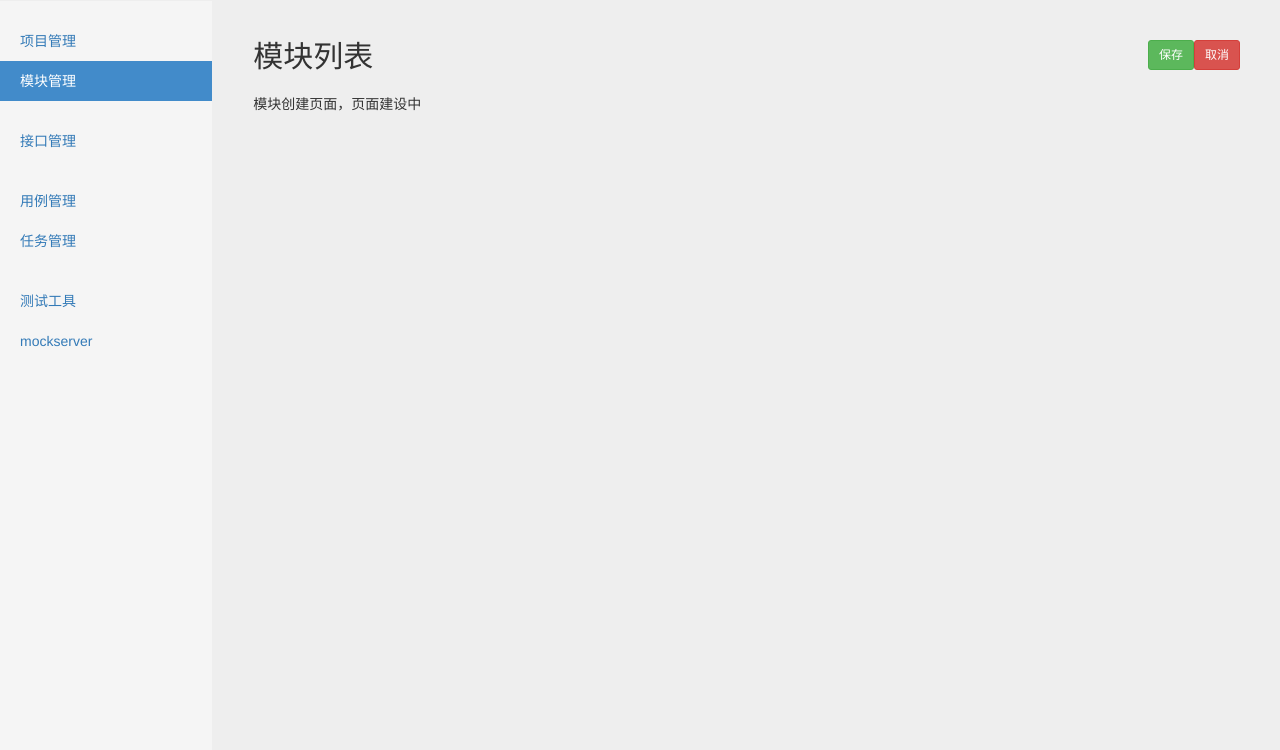
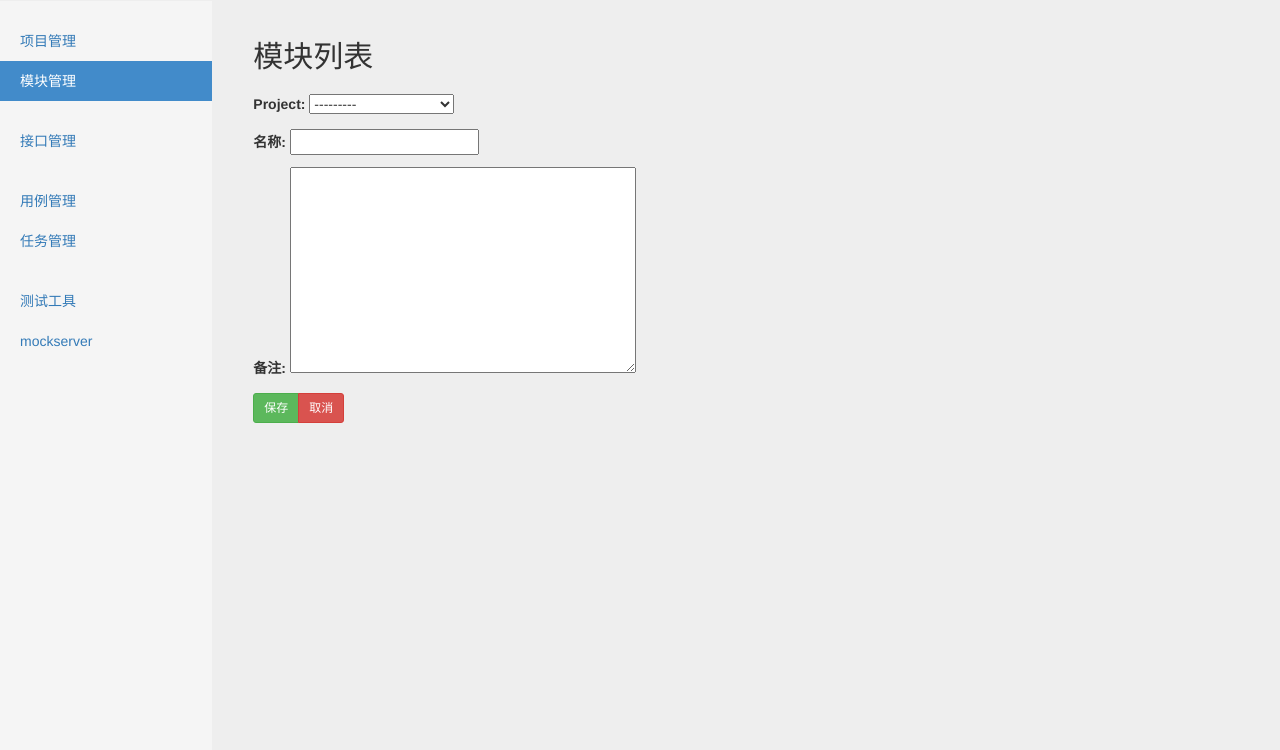
Before and after one commit to buruizhao/test_dev_sample, a Django app: page /project/project_module_create/ in a window 1280 px wide. Shown: the part 50-800 px from the top of the page. Run offline with Django 3.2, Linux system fonts and the light colour scheme; a user stored in the database is signed in; data comes from the database, SQL or seed files in the repository; both versions use the stored data as it was after the commit; some libraries are stand-ins or nearby versions.

Commit message:
实现表单的创建、修改、删除，及项目与模块切换

```diff
--- a/test_platform/project_app/forms.py
+++ b/test_platform/project_app/forms.py
@@ -1,5 +1,18 @@
 from django import forms
+from project_app.models import Project,Module
 
-class ProjectForm(forms.Form):
-	name = forms.CharField(max_length=100)
-	describe = forms.Textarea()
+# class ProjectForm(forms.Form):
+# 	name = forms.CharField(label='名称', max_length=100)
+# 	describe = forms.CharField(label='备注', widget=forms.Textarea)
+# 	status = forms.BooleanField(label='状态')
+
+class ProjectForm(forms.ModelForm):
+	class Meta:
+		model = Project
+		exclude = ['create_time','update_time']
+
+
+class ModuleForm(forms.ModelForm):
+	class Meta:
+		model = Module
+		exclude = ['create_time','update_time']
--- a/test_platform/project_app/models.py
+++ b/test_platform/project_app/models.py
@@ -14,6 +14,7 @@ class Project(models.Model):
 	def __str__(self):
 		return self.name
 
+
 #创建模块表
 class Module(models.Model):
 	project = models.ForeignKey(Project, on_delete=models.CASCADE)
--- a/test_platform/project_app/urls.py
+++ b/test_platform/project_app/urls.py
@@ -2,12 +2,17 @@ from django.urls import path
 from project_app.views import project_manage_views,project_module_views
 
 urlpatterns = [
+	#项目管理
 	path('project_manage/', project_manage_views.project_manage), #项目管理
 	path('project_manage_create/', project_manage_views.project_manage_create), #跳转项目管理创建页面
-	path('project_manage_update/', project_manage_views.project_manage_update), #跳转项目管理修改页面
+	path('project_manage_update/<int:project_id>/', project_manage_views.project_manage_update), #跳转项目管理修改页面
+	path('project_manage_delete/<int:project_id>/', project_manage_views.project_manage_delete), #项目管理删除
+
+	#模块管理
 	path('project_module/', project_module_views.project_module), #模块管理
 	path('project_module_create/', project_module_views.project_module_create),  # 跳转项目管理创建页面
-	path('project_module_update/', project_module_views.project_module_update),  # 跳转项目管理修改页面
+	path('project_module_update/<int:module_id>/', project_module_views.project_module_update),  # 跳转项目管理修改页面
+	path('project_module_delete/<int:module_id>/', project_module_views.project_module_delete), #项目管理删除
 
 
 
--- a/test_platform/project_app/views/project_module_views.py
+++ b/test_platform/project_app/views/project_module_views.py
@@ -1,31 +1,75 @@
 from django.shortcuts import render
+from django.http import HttpResponseRedirect
+from django.contrib.auth.decorators import login_required
 from project_app.models import Module
-from django.contrib.auth.decorators import login_required
+from project_app.forms import ModuleForm
 
-#项目模块列表
+# Create your views here.
+
+# 项目模块列表
 @login_required
 def project_module(request):
-    username = request.session.get('user', '')  # 用session
-    modules = Module.objects.order_by('-update_time') #查出项目模块，并按照更新时间倒序
-    return render(request, 'project_module/project_module.html',
-                  {
-                      'user':username,
-                      'modules':modules,
-	                  'type': 'list'
-                  }
+	username = request.session.get('user', '')  # 用session
+	modules = Module.objects.order_by('-update_time')  # 查出项目模块，并按照更新时间倒序
+	return render(request, 'project_module/project_module.html', {
+		'user': username,
+		'modules': modules,
+		'type': 'list'
+	})
 
-    )
 
-#跳转项目模块创建页面
+# 跳转项目模块创建页面
 @login_required
 def project_module_create(request):
-    return render(request, 'project_module/project_module.html', {
-	    'type':'create'
-    })
+	# if this is a POST request we need to process the form data
+	if request.method == 'POST':
+		# create a form instance and populate it with data from the request:
+		form = ModuleForm(request.POST)
+		# check whether it's valid:
+		if form.is_valid():
+			name = form.cleaned_data['name']
+			describe = form.cleaned_data['describe']
+			project = form.cleaned_data['project']
+			Module.objects.create(name=name, describe=describe, project=project)
 
-#跳转项目管理修改页面
+			return HttpResponseRedirect('/project/project_module/')
+	else:
+		form = ModuleForm()
+
+	return render(request, 'project_module/project_module.html', {
+		'form': form,
+		'type': 'create'
+	})
+
+
+# 跳转项目管理修改页面
 @login_required
-def project_module_update(request):
-    return render(request, 'project_module/project_module.html', {
-	    'type': 'update'
-    })
+def project_module_update(request,module_id):
+	# if this is a POST request we need to process the form data
+	if request.method == 'POST':
+		# create a form instance and populate it with data from the request:
+		form = ModuleForm(request.POST)
+		# check whether it's valid:
+		if form.is_valid():
+			model = Module.objects.get(id=module_id)
+			model.name = form.cleaned_data['name']
+			model.describe = form.cleaned_data['describe']
+			model.project = form.cleaned_data['project']
+			model.save()
+			return HttpResponseRedirect('/project/project_module/')
+	else:
+		if module_id:
+			form = ModuleForm(
+				instance = Module.objects.get(id=module_id)
+			)
+
+	return render(request, 'project_module/project_module.html',{
+		'form': form,
+		'type':'update',
+		'module_id':module_id
+	})
+
+@login_required
+def project_module_delete(request,module_id):
+	Module.objects.get(id=module_id).delete()
+	return HttpResponseRedirect('/project/project_module/')
--- a/test_platform/templates/project_module/project_module.html
+++ b/test_platform/templates/project_module/project_module.html
@@ -52,8 +52,8 @@
                   <td>{{ module.create_time|date:"Y-m-d H:i:s" }}</td>
                   <td>{{ module.update_time|date:"Y-m-d H:i:s" }}</td>
                   <td>
-                      <a href="/project/project_module_update/">修改</a>
-                      <a href="/project/project_module_delete/">删除</a>
+                      <a href="/project/project_module_update/{{ module.id }}/">修改</a>
+                      <a href="/project/project_module_delete/{{ module.id }}/">删除</a>
                   </td>
                 </tr>
                 {% endfor %}
@@ -66,25 +66,37 @@
 
         <!-- 模块创建 -->
         {% if type == 'create' %}
-
           <div class="col-sm-9 col-sm-offset-3 col-md-10 col-md-offset-2 main">
-          <h2 class="sub-header">模块列表
-              <button type="button" onclick="window.location.href='/project/project_module/'" class="btn btn-sm btn-danger" style="float:right">取消</button>
-              <button type="button" class="btn btn-sm btn-success" style="float:right">保存</button>
-{#            <button type="button" onclick="window.open('/project/project_module_create/')" class="btn btn btn-sm btn-success" style="float:right">创建</button>#}
-          </h2>
-          <div class="table-responsive">
-            模块创建页面，页面建设中
-          </div>
+              <h2 class="sub-header">模块列表</h2>
+              <div class="table-responsive">
+                <form action="/project/project_module_create/" method="post">
+                    {% csrf_token %}
+                    {{ form.as_p }}
+                    <div class="btn-group">
+                        <button type="submit" class="btn btn-sm btn-success">保存</button>
+                        <button type="button" onclick="window.location.href='/project/project_module/'" class="btn btn-sm btn-danger">取消</button>
+                    </div>
+                </form>
+              </div>
         </div>
-
         {% endif %}
 
-
-
-
-
-
+      <!-- 模块修改 -->
+        {% if type == 'update' %}
+            <div class="col-sm-9 col-sm-offset-3 col-md-10 col-md-offset-2 main">
+              <h2 class="sub-header">修改模块</h2>
+              <div class="table-responsive">
+                    <form action="/project/project_module_update/{{ module_id }}/" method="post">
+                        {% csrf_token %}
+                        {{ form.as_p }}
+                        <div class="btn-group">
+                            <button type="submit" class="btn btn-sm btn-success">保存</button>
+                            <button type="button" onclick="window.location.href='/project/project_module/'" class="btn btn-sm btn-danger">取消</button>
+                        </div>
+                    </form>
+              </div>
+            </div>
+        {% endif %}
 
       </div>
     </div>
```
Also changed, not shown: test_platform/project_app/views/project_manage_views.py (+52 -39 lines), test_platform/templates/project_manage/project_manage.html (+27 -23 lines), test_platform/mytest.sqlite3.
